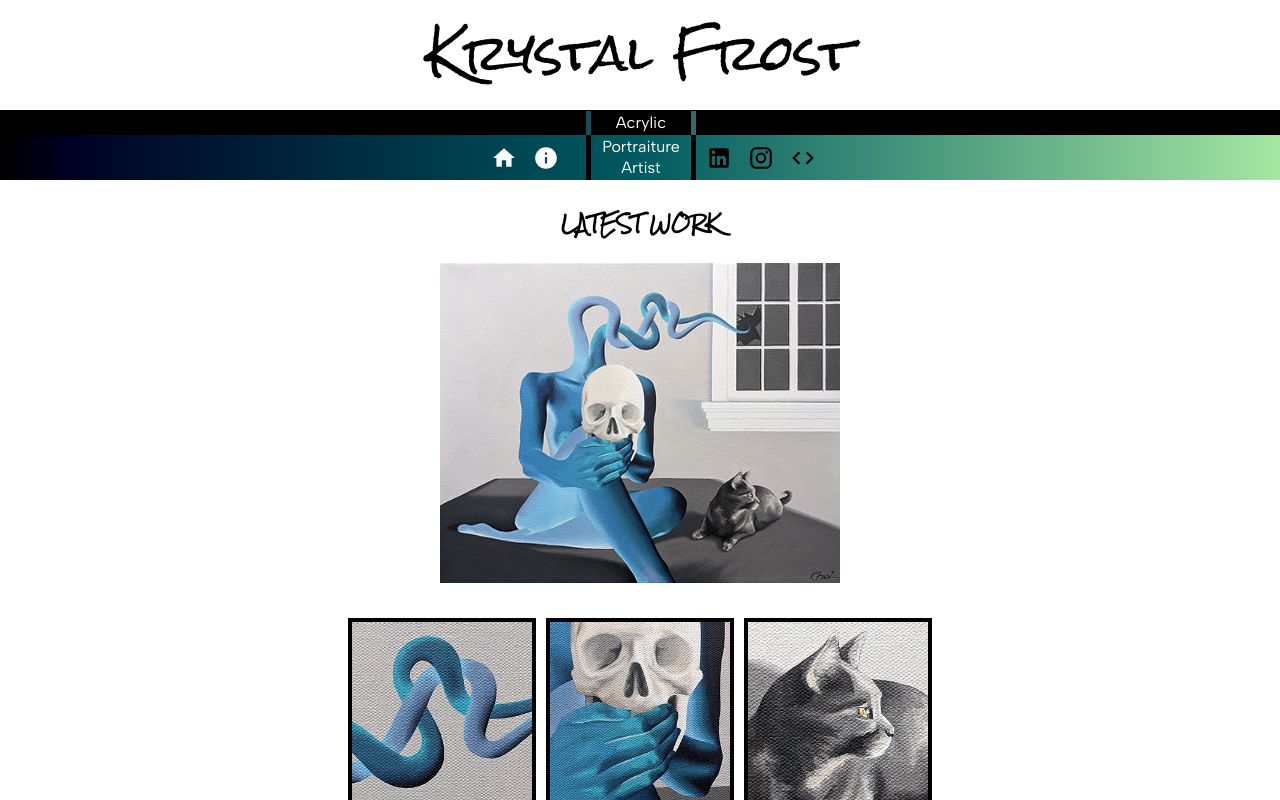
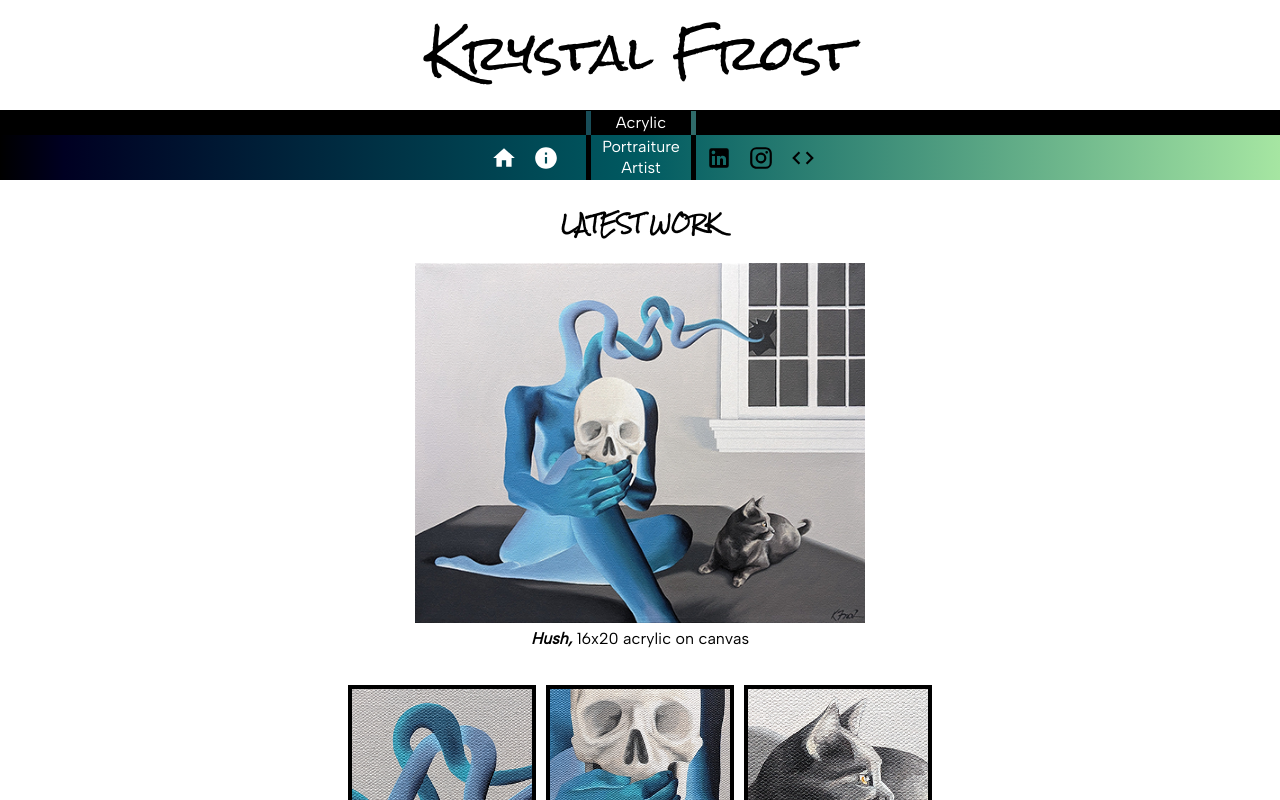
Before and after one commit to librarykrystal/art-portfolio, a React (Create React App) app: page /#/home in a window 1280 px wide. Shown: the top 800 px of the page. Built offline with nearby package versions, Linux system fonts and the light colour scheme; a web font is replaced by a local one.

Commit message:
Updated CSS in Latest Work main image and added caption below with MUI Box.

```diff
--- a/src/components/App/App.css
+++ b/src/components/App/App.css
@@ -113,8 +113,13 @@ Content Container
 }
 
 /* -----------------------------------------------------------------
-Home — Skills / Values
+Home — Latest Work / In Progress
 ----------------------------------------------------------------- */
+
+.latestImageLandscape {
+  margin: 10px 20px 0px 20px;
+  max-width: 450px;
+}
 
 .inProgHeaderText {
   padding-top: 13px;
--- a/src/components/Home/Home.jsx
+++ b/src/components/Home/Home.jsx
@@ -22,6 +22,8 @@ import '@fontsource/cabin/700.css';
 import '@fontsource/andika/400.css';
 import '@fontsource/andika/700.css';
 import '@fontsource/albert-sans/400.css';
+import Box from '@mui/material/Box';
+
 
 // Material UI Theming
 const theme = createTheme({
@@ -57,15 +59,23 @@ function Home() {
     <ThemeProvider theme={theme}>
       <div className="container">
 
-      <div className="inProgHeader">
+        <div className="inProgHeader">
           <Typography className="inProgHeaderText" variant="h4" fontWeight="bold" mb={0} sx={{fontSize: 18}} gutterBottom>
             LATEST WORK
           </Typography>
         </div>
 
+        <img className="latestImageLandscape" src={hush}></img>
+        <div className="intro">
+          <Typography variant="body1" mt={-2} mb={3} sx={{ textAlign: "justify"}}gutterBottom>
+          <Box fontWeight="bold" fontStyle="italic" display='inline'>Hush, </Box>16x20 acrylic on canvas
+          </Typography>
+        </div>
+
         <div className="inProgContainer">
-        <img className="canvasImageLandscape" src={hush}></img>
-        <div class="lineBreak"></div>
+
+
+        {/* <div class="lineBreak"></div> */}
 
         <img className="inProgImage" src={hushZoomTendrils}></img>
         <img className="inProgImage" src={hushZoomSkull}></img>
```
